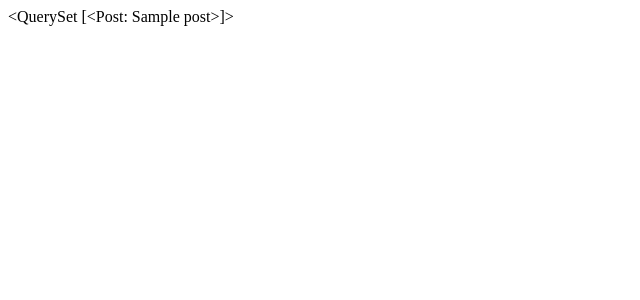
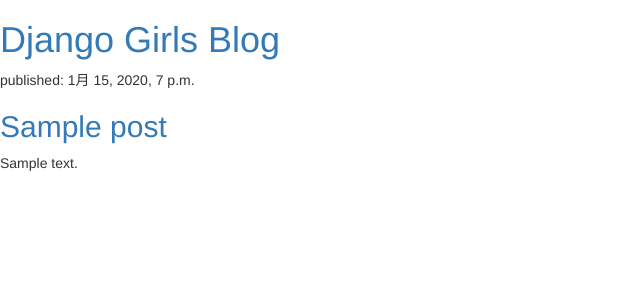
Before and after one commit to mayu-y/my-first-blog, a Django app: template blog/templates/blog/post_list.html in a window 1280 px wide. Shown: the top 300 px of the page, without its empty margins (0-640 px from the left). Run offline with Django 3.2, Linux system fonts and the light colour scheme; the template is opened without the code that fills it: values that come from a table or form of the project are taken from there, others are empty; tables that the repository leaves empty hold one stand-in row (values such as "Sample post"); some libraries are stand-ins or nearby versions.

Commit message:
Modified post_list.

```diff
--- a/blog/templates/blog/post_list.html
+++ b/blog/templates/blog/post_list.html
@@ -1,8 +1,20 @@
+{% load static %}
 <html>
     <head>
         <title>Django Girls blog</title>
+        <link rel="stylesheet" href="//maxcdn.bootstrapcdn.com/bootstrap/3.2.0/css/bootstrap.min.css">
+        <link rel="stylesheet" href="//maxcdn.bootstrapcdn.com/bootstrap/3.2.0/css/bootstrap-theme.min.css">
+        <link rel="stylesheet" href="{% static 'css/blog.css' %}">
     </head>
-    <body>
-        {{posts}}
-    </body>
+    <div>
+            <h1><a href="/">Django Girls Blog</a></h1>
+        </div>
+
+        {% for post in posts %}
+            <div>
+                <p>published: {{ post.published_date }}</p>
+                <h2><a href="">{{ post.title }}</a></h2>
+                <p>{{ post.text|linebreaksbr }}</p>
+            </div>
+        {% endfor %}
 </html>
```
Also changed, not shown: blog/static/blog.css (added).
